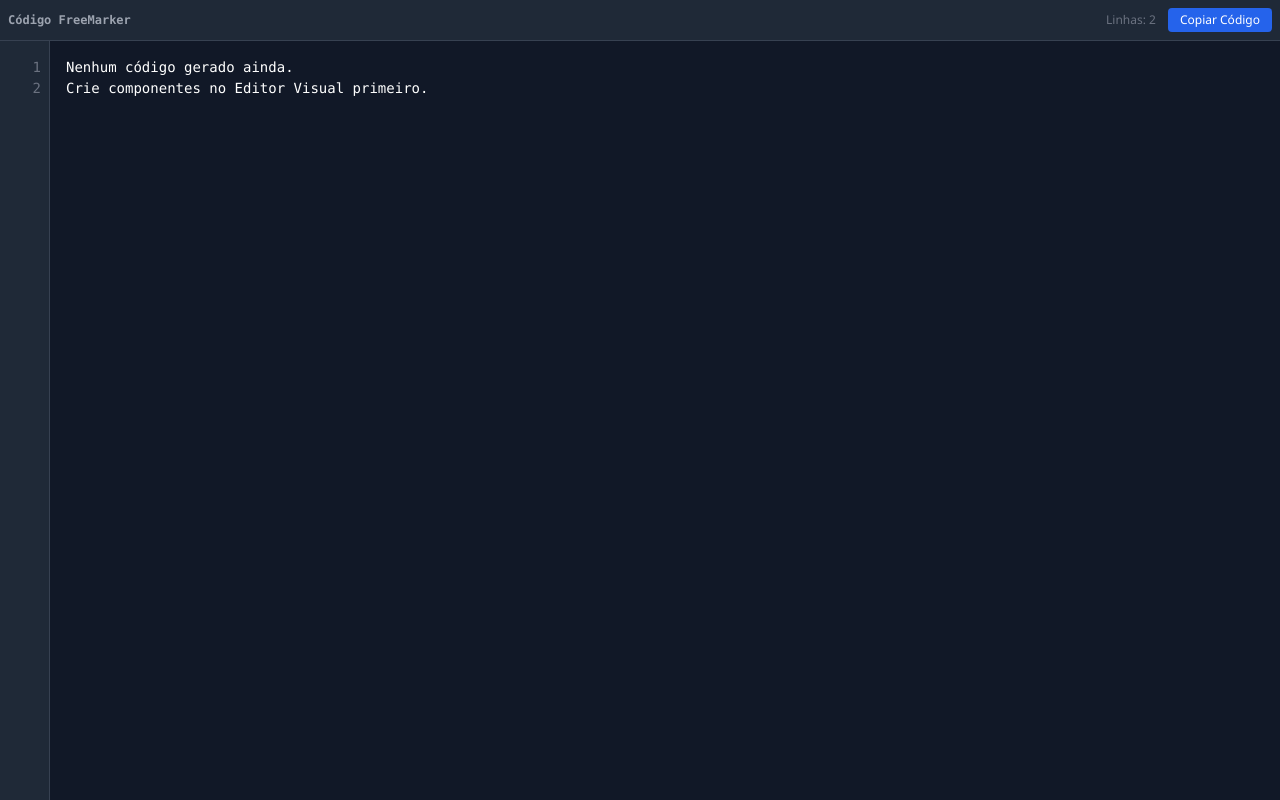
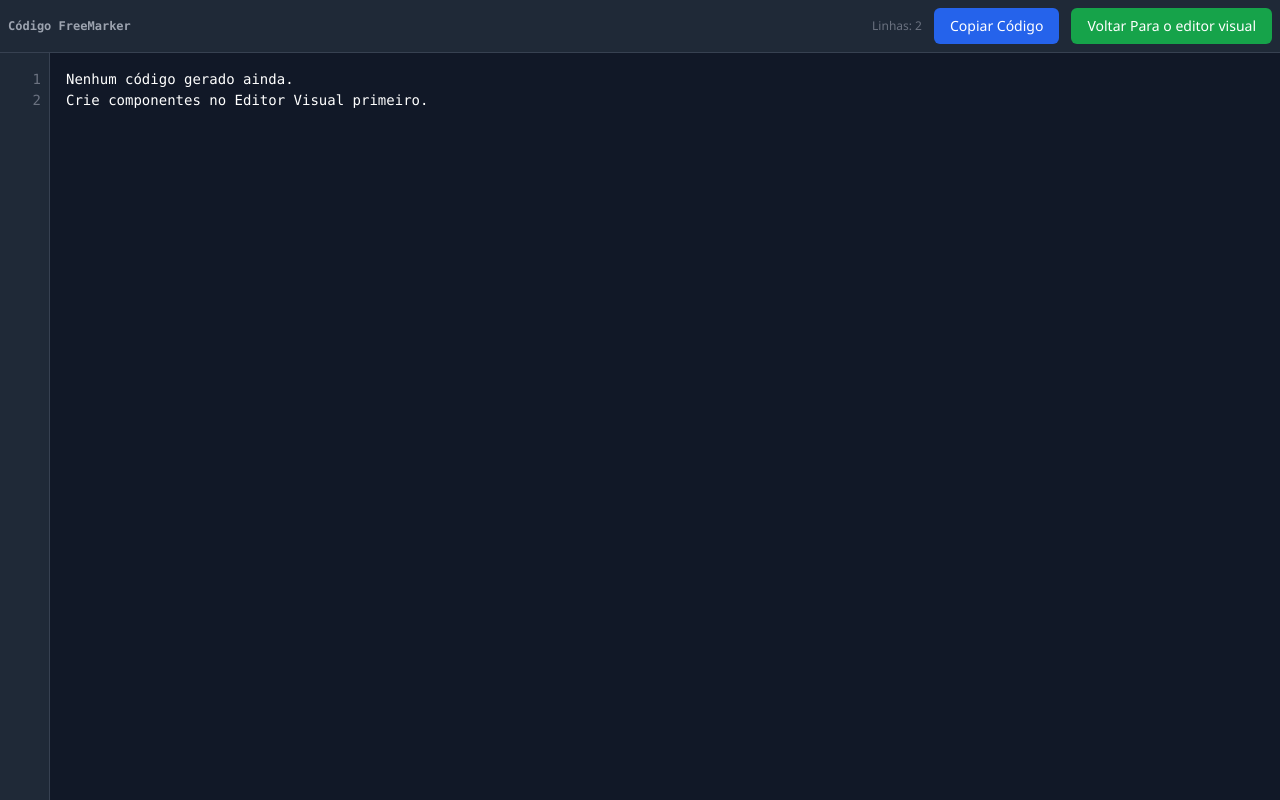
Before and after one commit to ThainanViniciusKatchan/SigaDoc-Visual_Editor, a plain HTML site: page CodePage.html in a window 1280 px wide. Drawn offline with nearby package versions, Linux system fonts and the light colour scheme.

Commit message:
Adição de botões para ir para o editor e valtar para a página de editor visual

```diff
--- a/CodePage.html
+++ b/CodePage.html
@@ -17,7 +17,16 @@
             <div class="flex items-center gap-3">
                 <span id="line-count" class="text-xs text-gray-500">Linhas: 0</span>
                 <button onclick="copiarCodigo()"
-                    class="text-xs px-3 py-1 bg-blue-600 hover:bg-blue-700 rounded text-white">Copiar Código</button>
+                    class="flex items-center gap-2 px-4 py-2 bg-blue-600 hover:bg-green-700 text-white rounded-md text-sm font-medium transition-colors">Copiar
+                    Código</button>
+                <a href="./index.html">
+                    <button
+                        class="flex items-center gap-2 px-4 py-2 bg-green-600 hover:bg-green-700 text-white rounded-md text-sm font-medium transition-colors">Voltar
+                        Para o
+                        editor
+                        visual
+                    </button>
+                </a>
             </div>
         </div>
 
```
Also changed, not shown: index.html (+6 -0 lines), 1 other file.
